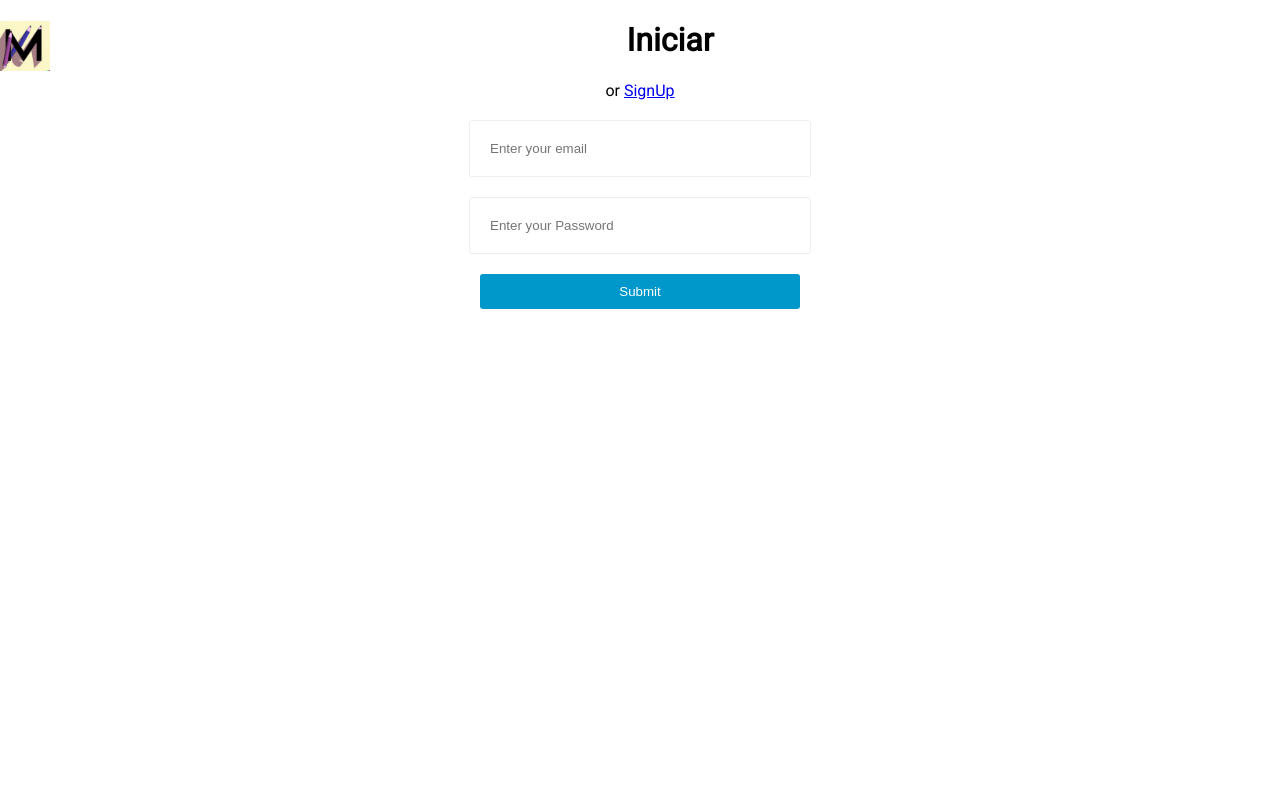
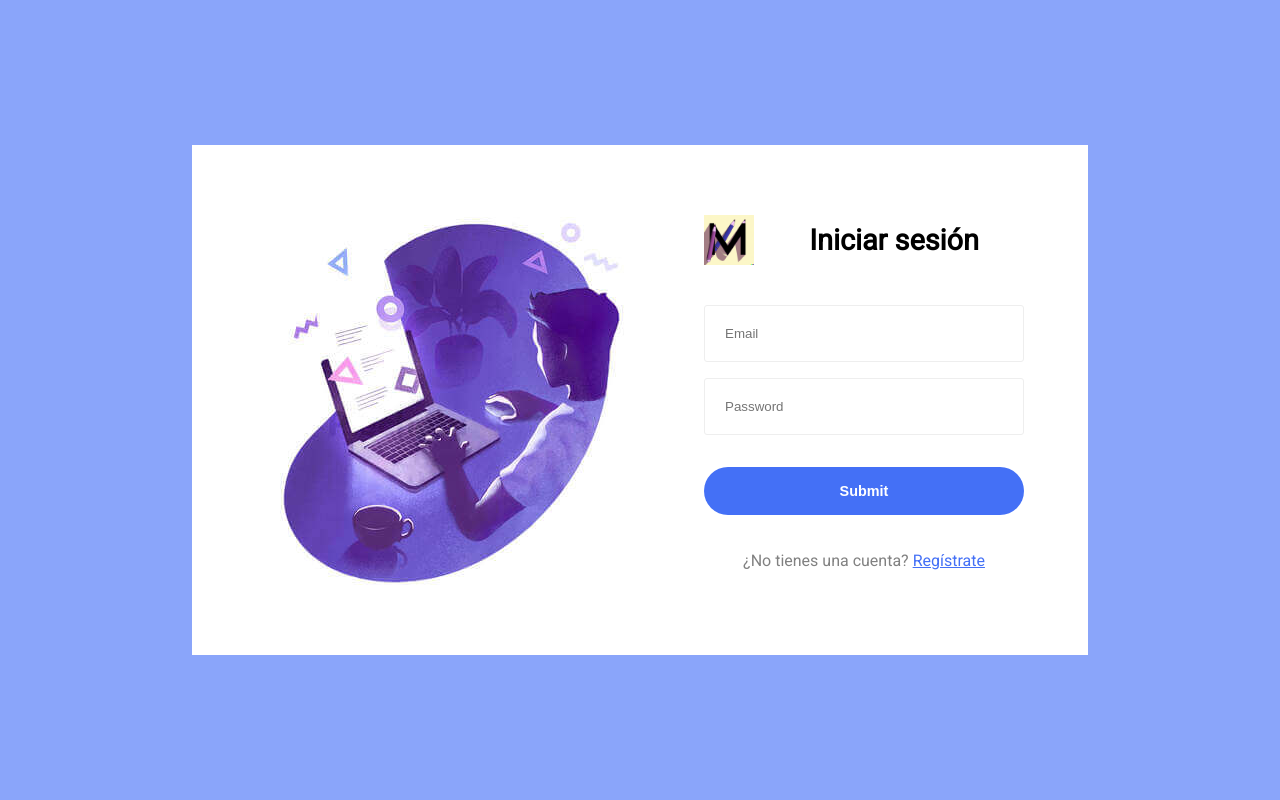
Before and after one commit to jeisson333/proyectomatematicas, a PHP site: page /proyectoMatematicas/login.php in a window 1280 px wide. Run offline with PHP 8.4, Linux system fonts and the light colour scheme.

Commit message:
Estilos y estructura del login.

```diff
--- a/assets/css/style.css
+++ b/assets/css/style.css
@@ -11,14 +11,21 @@
   --color-fondo-footer: #444;
   --color-texto-footer: #fff;
 }
+
+* {
+  box-sizing: border-box;
+}
+
 body {
   margin: 0;
   padding: 0;
   font-family: 'Roboto', sans-serif;
   text-align: center;
 }
-/* Input Forms*/
-  /* Input Forms*/
+/* Form */
+.login form {
+  margin: 3rem 0 1rem;
+}
 input[type="text"], input[type="password"]{
   outline: none;
   padding: 20px;
@@ -26,22 +33,59 @@ body {
   width: 300px;
   border-radius: 3px;
   border: 1px solid #eee;
-      margin: 20px auto;
+  margin: 1rem 0;
+  width: 100%;
 }
 
 input[type="submit"] {
   padding: 10px;
+  border-radius: 2rem;
+  height: 3rem;
   color: #fff;
-      background: #0098cb;
+  background: #4470f6;
   width: 320px;
   margin: 20px auto;
   margin-top: 0;
   border: 0;
-      border-radius: 3px;
   cursor: pointer;
+  font-weight: bold;
+  font-size: 0.9rem;
+  transition: all 0.3s ease;
+  margin-top: 1rem;
 }
 input[type="submit"]:hover {
-      background-color: #00b8eb;
+  background-color: #8aa5fa;
+}
+
+
+/* Estilos generales del contenedor principal */
+.app-container {
+  align-items: center;
+  background-color: #8aa5fa;
+  display: flex;
+  flex-direction: column;
+  justify-content: center;
+  min-height: 100vh;
+}
+
+/* Estilos de login */
+.login {
+  align-items: center;
+  background: #ffffff;
+  display: flex;
+  justify-content: space-around;
+  min-width: 70%;
+  padding: 2.5rem;
+}
+.login h1 {
+  font-size: 1.8rem;
+  margin-top: 0.5rem
+}
+.login .register {
+  color: #818181;
+}
+.login .register a {
+  color: #4470f6;
 }
 
 /* Estilos para el encabezado */
@@ -216,4 +260,7 @@ ul.profile-menu li a:hover {
     width: 100%; /* Opcional, ajusta el ancho según tus necesidades */
     margin-right: 0;
   }
+  .login .img-login {
+    display: none;
   }
+}
--- a/login.php
+++ b/login.php
@@ -34,19 +34,23 @@
     <link rel="stylesheet" href="assets/css/style.css">
   </head>
   <body>
+    <div class="app-container">
+      <div class="login">
+        <img class="img-login" src="./assets/img/login-img.jpg" alt="Computadora"/>
+        <div>
           <?php require 'partials/header.php' ?>
-
           <?php if(!empty($message)): ?>
             <p> <?= $message ?></p>
           <?php endif; ?>
-
-    <h1>Iniciar</h1>
-    <span>or <a href="signup.php">SignUp</a></span>
-
+          <h1>Iniciar sesión</h1>
           <form action="login.php" method="POST">
-      <input name="email" type="text" placeholder="Enter your email">
-      <input name="password" type="password" placeholder="Enter your Password">
+            <input name="email" type="text" placeholder="Email">
+            <input name="password" type="password" placeholder="Password">
             <input type="submit" value="Submit">
           </form>
+          <p class="register">¿No tienes una cuenta? <a href="signup.php">Regístrate</a></p>
+        </div>
+      </div>
+    </div>
   </body>
 </html>
```
Also changed, not shown: assets/img/login-img.jpg (added). Lines whose indentation alone changed are shown as unchanged.
